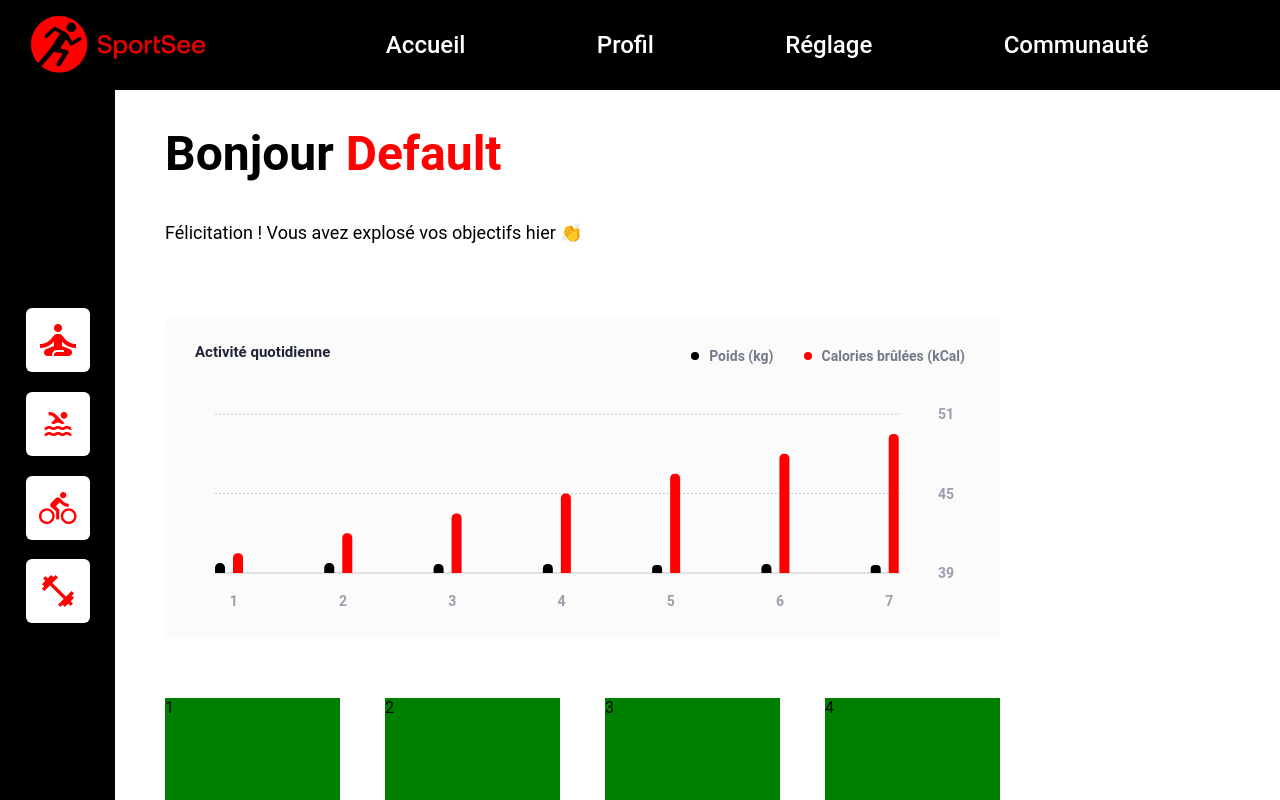
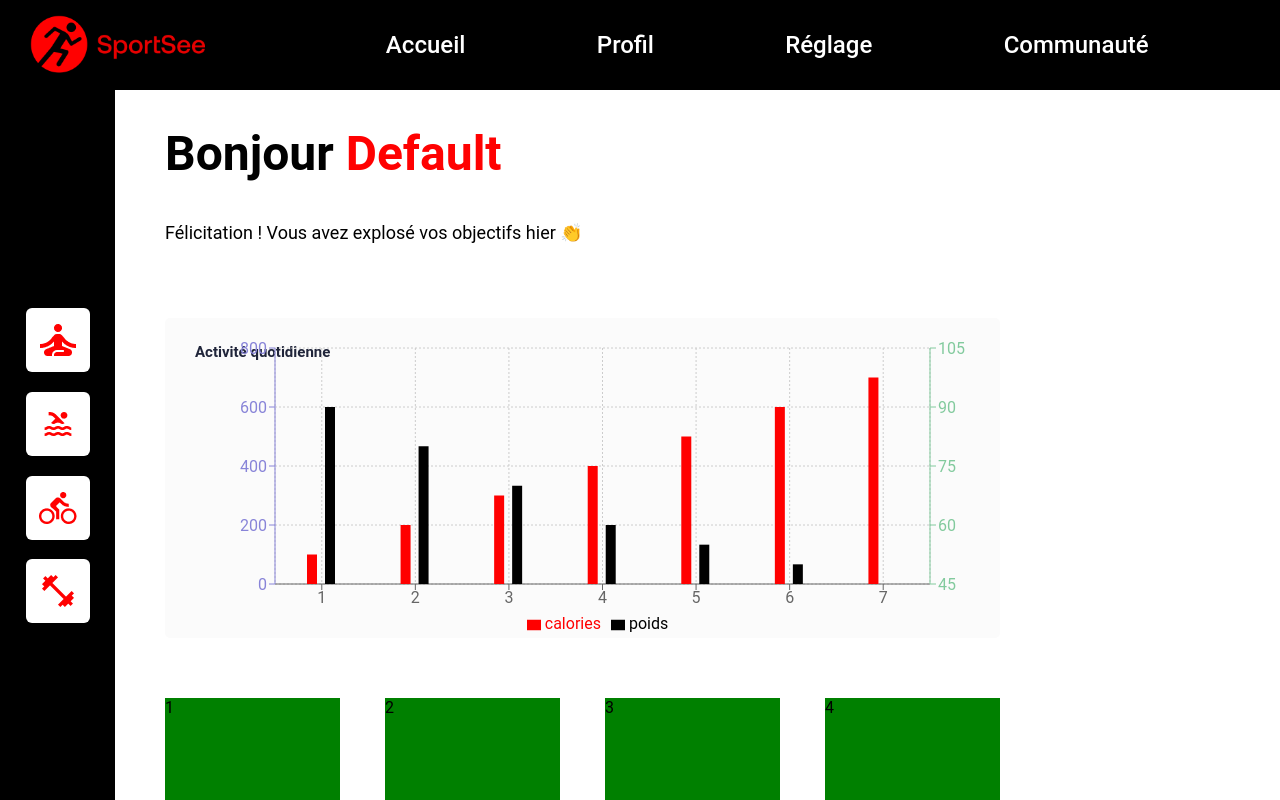
Before and after one commit to LouisMichelin/Projet12-SportSee, a React (Vite) app: page / in a window 1280 px wide. Shown: the top 800 px of the page. Built offline with nearby package versions, Linux system fonts and the light colour scheme.

Commit message:
Sauvegarde

```diff
--- a/src/components/Daily/Daily.jsx
+++ b/src/components/Daily/Daily.jsx
@@ -21,37 +21,37 @@ function Daily() {
    let defaultValues = [
       {
          day: "2024-01-01",
-         kilogram: 50,
+         kilogram: 90,
          calories: 100,
       },
       {
          day: "2024-01-02",
-         kilogram: 50,
+         kilogram: 80,
          calories: 200,
       },
       {
          day: "2024-01-03",
-         kilogram: 45,
+         kilogram: 70,
          calories: 300,
       },
       {
          day: "2024-01-04",
-         kilogram: 45,
+         kilogram: 60,
          calories: 400,
       },
       {
          day: "2024-01-05",
-         kilogram: 40,
+         kilogram: 55,
          calories: 500,
       },
       {
          day: "2024-01-06",
-         kilogram: 45,
+         kilogram: 50,
          calories: 600,
       },
       {
          day: "2024-01-07",
-         kilogram: 40,
+         kilogram: 45,
          calories: 700,
       },
    ];
@@ -77,7 +77,7 @@ function Daily() {
       });
    }
 
-   // CUSTOMIZED TOOLTIP
+   // // CUSTOMIZED TOOLTIP
    const CustomTooltip = ({ active, payload }) => {
       if (active && payload && payload.length) {
          return (
@@ -105,73 +105,113 @@ function Daily() {
       }
       return null;
    };
-   // CUSTOMIZED LEGEND
-   const RenderCustomizedLegend = () => {
-      return (
-         <div className="LegendWrapper">
-            <div className="LegendPoids">
-               <div
-                  className="LegendCircle"
-                  style={{ backgroundColor: "black" }}
-               ></div>
-               <div>Poids (kg)</div>
-            </div>
-            <div className="LegendCalories">
-               <div
-                  className="LegendCircle"
-                  style={{ backgroundColor: "red" }}
-               ></div>
-               <div>Calories brûlées (kCal)</div>
-            </div>
-         </div>
-      );
-   };
-   // CUSTOMIZED AXE X
-   const CustomizedAxisTickX = ({ x, y, payload }) => {
-      return (
-         <g transform={`translate(${x},${y})`}>
-            <text
-               x={0}
-               y={0}
-               dy={25}
-               fill="#9B9EAC"
-               style={{ fontWeight: "600", fontSize: "14px" }}
-            >
-               {payload.value}
-            </text>
-         </g>
-      );
-   };
-   // CUSTOMIZED AXE Y
-   const CustomizedAxisTickY = ({ x, y, payload }) => {
-      return (
-         <g transform={`translate(${x},${y})`}>
-            <text
-               x={0}
-               y={0}
-               dy={5}
-               dx={30}
-               fill="#9B9EAC"
-               style={{ fontWeight: "600", fontSize: "14px" }}
-            >
-               {payload.value}
-            </text>
-         </g>
-      );
-   };
+   // // CUSTOMIZED LEGEND
+   // const RenderCustomizedLegend = () => {
+   //    return (
+   //       <div className="LegendWrapper">
+   //          <div className="LegendPoids">
+   //             <div
+   //                className="LegendCircle"
+   //                style={{ backgroundColor: "black" }}
+   //             ></div>
+   //             <div>Poids (kg)</div>
+   //          </div>
+   //          <div className="LegendCalories">
+   //             <div
+   //                className="LegendCircle"
+   //                style={{ backgroundColor: "red" }}
+   //             ></div>
+   //             <div>Calories brûlées (kCal)</div>
+   //          </div>
+   //       </div>
+   //    );
+   // };
+   // // CUSTOMIZED AXE X
+   // const CustomizedAxisTickX = ({ x, y, payload }) => {
+   //    return (
+   //       <g transform={`translate(${x},${y})`}>
+   //          <text
+   //             x={0}
+   //             y={0}
+   //             dy={25}
+   //             fill="#9B9EAC"
+   //             style={{ fontWeight: "600", fontSize: "14px" }}
+   //          >
+   //             {payload.value}
+   //          </text>
+   //       </g>
+   //    );
+   // };
+   // // CUSTOMIZED AXE Y
+   // const CustomizedAxisTickY = ({ x, y, payload }) => {
+   //    return (
+   //       <g transform={`translate(${x},${y})`}>
+   //          <text
+   //             x={0}
+   //             y={0}
+   //             dy={5}
+   //             dx={30}
+   //             fill="#9B9EAC"
+   //             style={{ fontWeight: "600", fontSize: "14px" }}
+   //          >
+   //             {payload.value}
+   //          </text>
+   //       </g>
+   //    );
+   // };
+
+   // TEEEEEEEEEEEEEEEEEEEEEEEEEEST
+   const data = [
+      {
+         name: "Page A",
+         uv: 4000,
+         pv: 2400,
+         amt: 2400,
+      },
+      {
+         name: "Page B",
+         uv: 3000,
+         pv: 1398,
+         amt: 2210,
+      },
+      {
+         name: "Page C",
+         uv: 2000,
+         pv: 9800,
+         amt: 2290,
+      },
+      {
+         name: "Page D",
+         uv: 2780,
+         pv: 3908,
+         amt: 2000,
+      },
+      {
+         name: "Page E",
+         uv: 1890,
+         pv: 4800,
+         amt: 2181,
+      },
+      {
+         name: "Page F",
+         uv: 2390,
+         pv: 3800,
+         amt: 2500,
+      },
+      {
+         name: "Page G",
+         uv: 3490,
+         pv: 4300,
+         amt: 2100,
+      },
+   ];
 
    return (
       <div className="DailyWrapper">
          <div className="DailyTitle">Activité quotidienne</div>
-         <ResponsiveContainer width="100%" height="100%">
+         {/* <ResponsiveContainer width="100%" height="100%">
             <BarChart
                data={graphData}
-               // margin={{
-               //    top: 0,
-               //    right: 0,
-               //    left: 0,
-               //    bottom: 0,
-               // }}
                margin={{
                   top: 30,
                   right: 10,
@@ -198,7 +238,9 @@ function Daily() {
                   tick={CustomizedAxisTickY}
                   type="number"
                   interval={1}
+                  // domain={["min", "auto"]}
                   hide
+
                />
                <YAxis
                   dataKey={"poids"}
@@ -218,7 +260,6 @@ function Daily() {
                   cursor={{ fill: "#C4C4C480" }}
                />
                <Bar
-                  // yAxisId="left"
                   color="#74798c"
                   name="Poids (kg)"
                   dataKey="poids"
@@ -226,7 +267,6 @@ function Daily() {
                   radius={[4.5, 4.5, 0, 0]}
                />
                <Bar
-                  // yAxisId="right"
                   color="#74798c"
                   name="Calories brûlées (kCal)"
                   dataKey="calories"
@@ -234,6 +274,36 @@ function Daily() {
                   radius={[4.5, 4.5, 0, 0]}
                />
             </BarChart>
+         </ResponsiveContainer> */}
+         <ResponsiveContainer width="100%" height="100%">
+            <BarChart
+               data={graphData}
+               margin={{
+                  top: 30,
+                  right: 10,
+                  left: 50,
+                  bottom: 5,
+               }}
+               barSize={10}
+               barGap={8}
+            >
+               <CartesianGrid strokeDasharray="2" />
+               <XAxis dataKey="day" />
+               <YAxis yAxisId="left" orientation="left" stroke="#8884d8" />
+               <YAxis
+                  yAxisId="right"
+                  orientation="right"
+                  stroke="#82ca9d"
+                  domain={["min", "auto"]}
+               />
+               <Tooltip
+                  content={CustomTooltip}
+                  cursor={{ fill: "#C4C4C480" }}
+               />
+               <Legend />
+               <Bar yAxisId="left" dataKey="calories" fill="red" />
+               <Bar yAxisId="right" dataKey="poids" fill="black" />
+            </BarChart>
          </ResponsiveContainer>
       </div>
    );
```
